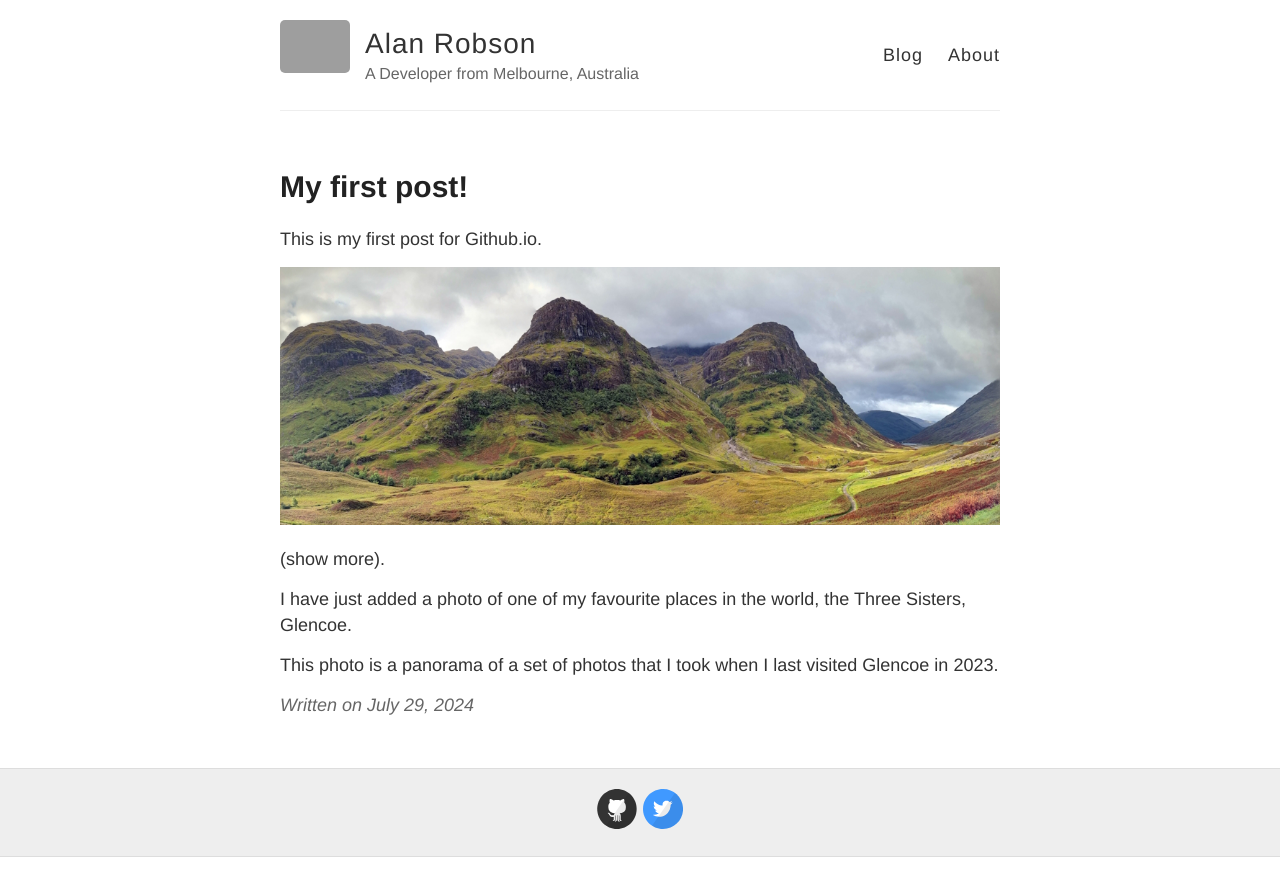
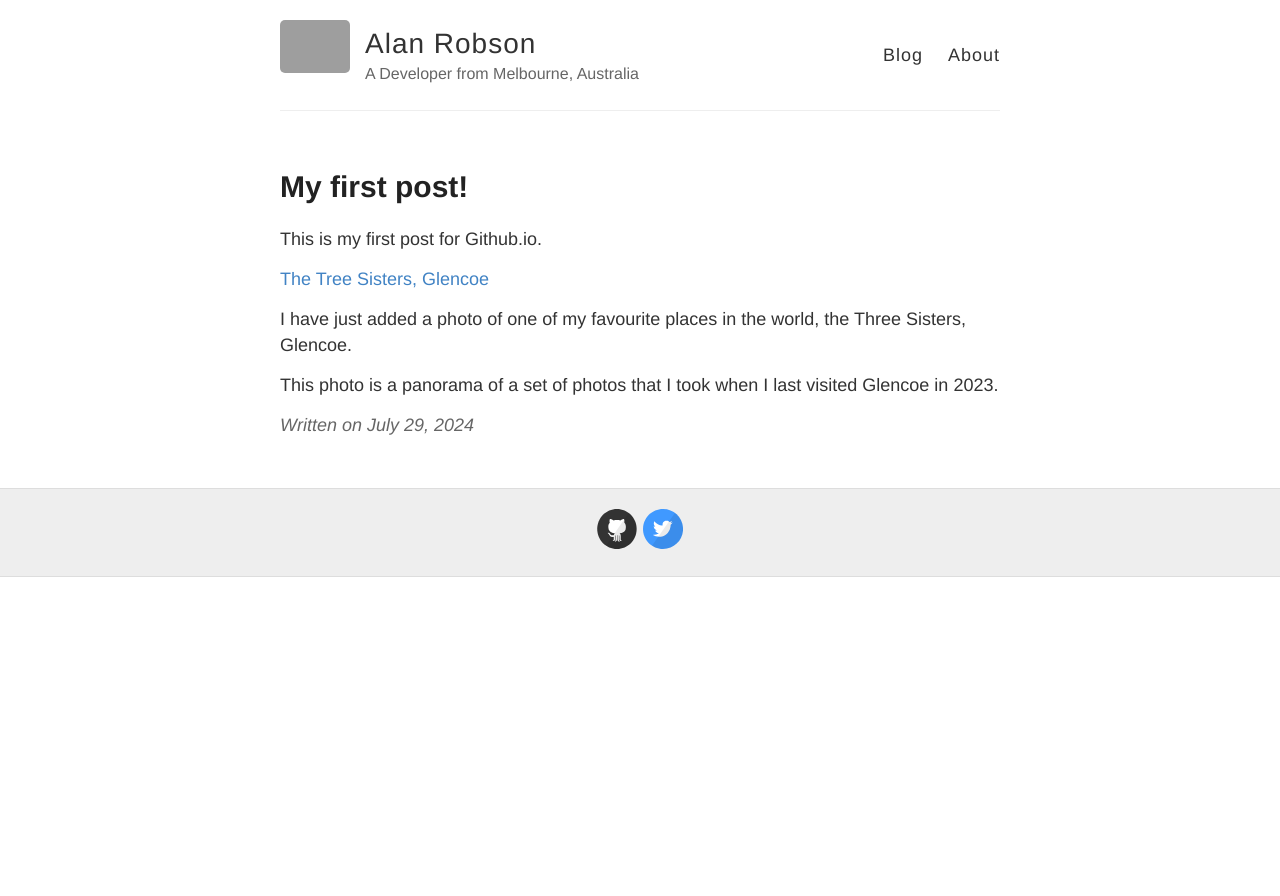
Before and after one commit to alanrob17/alanrob17.github.io, a Jekyll site: the page built from _posts/2024-7-29-My-First-Post.md, in a window 1280 px wide. Shown: the top 896 px of the page. Built offline with Jekyll 4.4.1, drawn with Linux system fonts in a browser that asks for light colours; grey boxes are pictures that could not be loaded.

Commit message:
Update 2024-7-29-My-First-Post.md
Signed-off-by: Alan Robson <alan.robson@gmail.com>

```diff
--- a/_posts/2024-7-29-My-First-Post.md
+++ b/_posts/2024-7-29-My-First-Post.md
@@ -5,9 +5,9 @@ title: My first post!
 
 This is my first post for Github.io.
 
-![_config.yml]({{ site.baseurl }}/images/three-sisters.jpg)
+<!-- ![_config.yml]({{ site.baseurl }}/images/three-sisters.jpg) -->
 
-(show more).
+[The Tree Sisters, Glencoe](/images/three-sisters.jpg)
 
 I have just added a photo of one of my favourite places in the world, the Three Sisters, Glencoe.
 
```
